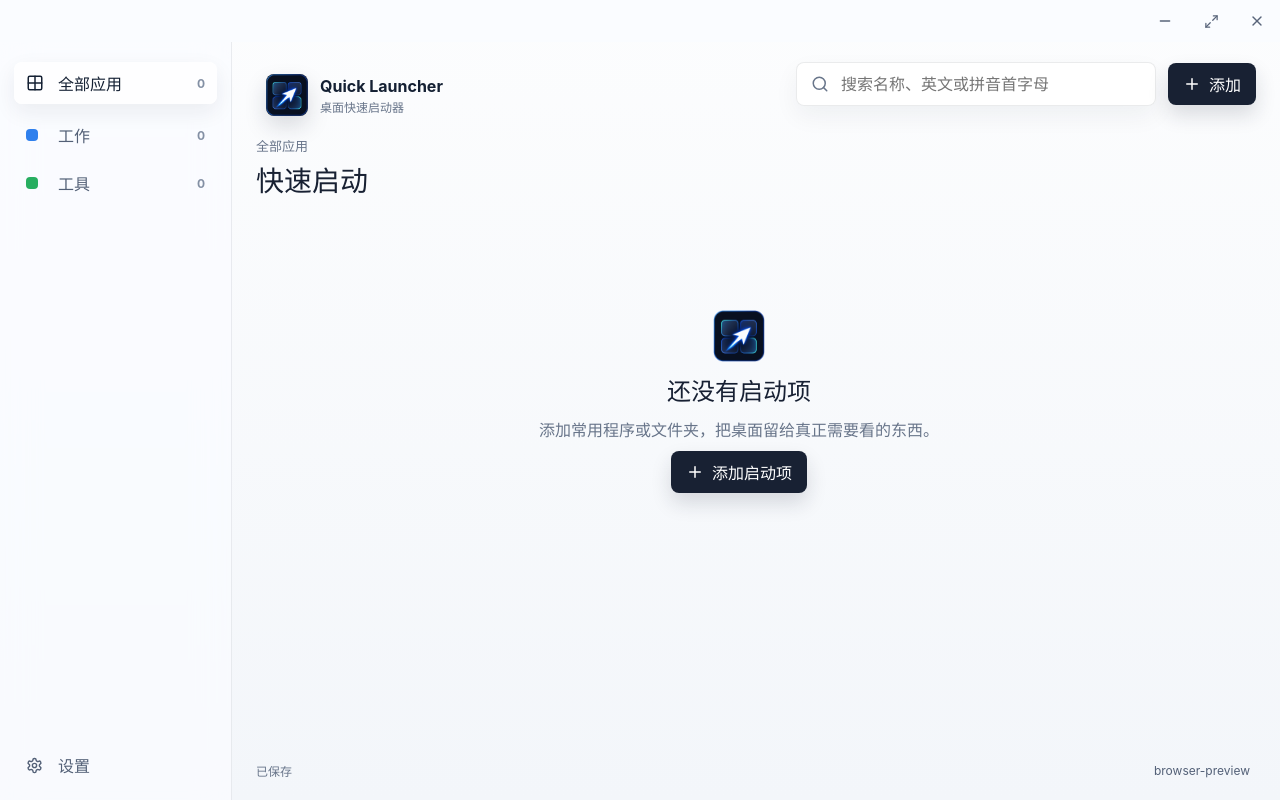
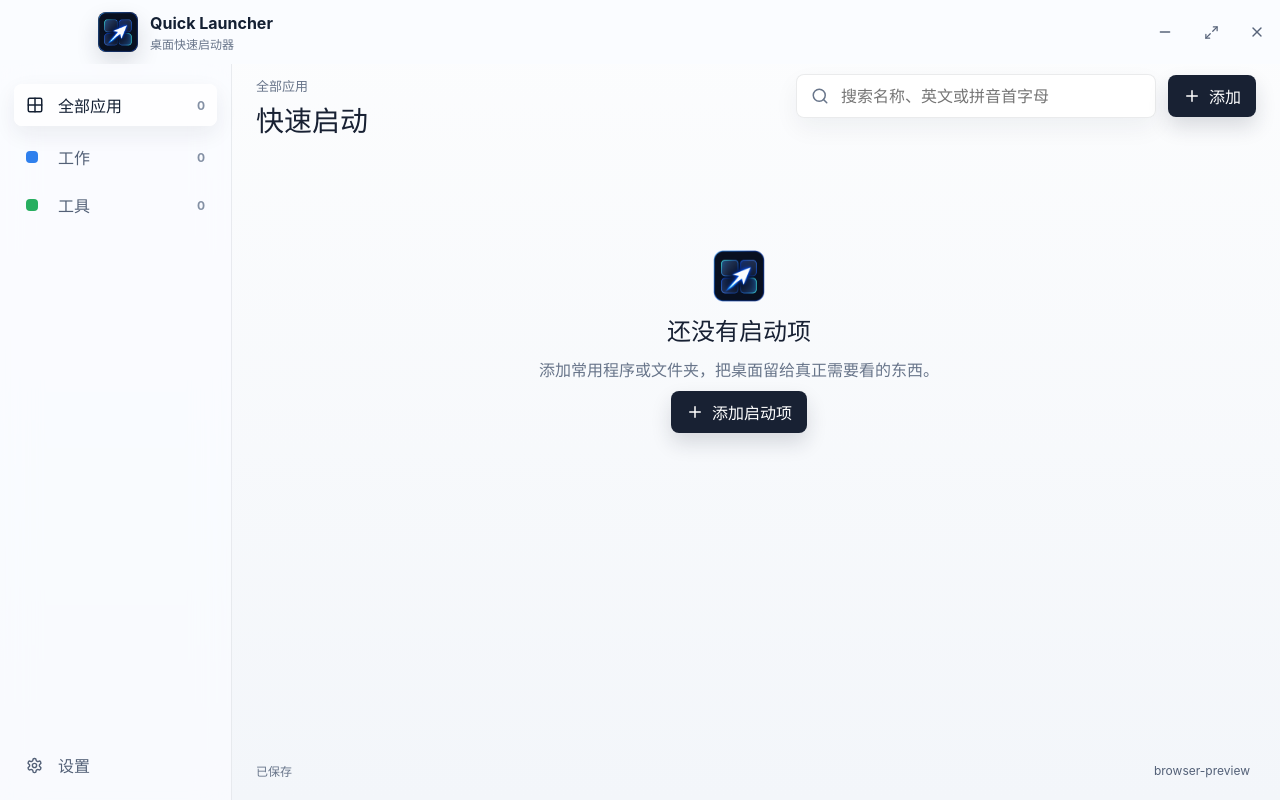
Before and after one commit to xxiyj/quick_launcher, a React (Vite) app: page / in a window 1280 px wide. Built offline with nearby package versions, Linux system fonts and the light colour scheme.

Commit message:
Move brand into titlebar

```diff
--- a/src/App.tsx
+++ b/src/App.tsx
@@ -722,13 +722,6 @@ export default function App() {
         <section className="content">
           <header className="topbar">
             <div className="topbar-left">
-              <div className="content-brand">
-                <div className="brand-mark"><img alt="" src="/app-icon.png" /></div>
-                <div className="brand-copy">
-                  <strong>Quick Launcher</strong>
-                  <span>桌面快速启动器</span>
-                </div>
-              </div>
               <div className="view-title">
                 <p>{query ? "全部应用" : activeCategory?.name ?? "全部应用"}</p>
                 <h1>{query ? `搜索：${query}` : "快速启动"}</h1>
@@ -928,7 +921,15 @@ function WindowTitlebar({ onTitlebarInteraction }: WindowTitlebarProps) {
 
   return (
     <header className="window-titlebar">
-      <div className="titlebar-drag" onMouseDown={(event) => void startDrag(event)} />
+      <div className="titlebar-drag" onMouseDown={(event) => void startDrag(event)}>
+        <div className="titlebar-brand">
+          <div className="brand-mark"><img alt="" src="/app-icon.png" /></div>
+          <div className="brand-copy">
+            <strong>Quick Launcher</strong>
+            <span>桌面快速启动器</span>
+          </div>
+        </div>
+      </div>
       <div className="window-controls">
         <button onClick={() => void control("minimize")} title="最小化" type="button">
           <Minus size={16} />
--- a/src/styles.css
+++ b/src/styles.css
@@ -31,7 +31,7 @@ button {
 
 .shell {
   display: grid;
-  grid-template-rows: 42px 1fr;
+  grid-template-rows: 64px 1fr;
   width: 100vw;
   height: 100vh;
   position: relative;
@@ -44,7 +44,7 @@ button {
   display: grid;
   grid-template-columns: 1fr auto;
   align-items: center;
-  height: 42px;
+  height: 64px;
   background: rgba(250, 252, 255, 0.86);
   backdrop-filter: blur(16px);
   user-select: none;
@@ -55,6 +55,15 @@ button {
   align-items: center;
   height: 100%;
   min-width: 0;
+  padding-left: 98px;
+}
+
+.titlebar-brand {
+  display: flex;
+  align-items: center;
+  gap: 12px;
+  min-width: 0;
+  height: 54px;
 }
 
 .window-controls {
@@ -119,8 +128,8 @@ button {
 .brand-mark {
   display: grid;
   flex: 0 0 auto;
-  width: 42px;
-  height: 42px;
+  width: 40px;
+  height: 40px;
   place-items: center;
   border-radius: 8px;
   overflow: hidden;
@@ -252,7 +261,7 @@ button {
   height: 100%;
   min-width: 0;
   min-height: 0;
-  padding: 20px 24px 12px;
+  padding: 10px 24px 12px;
   overflow: hidden;
 }
 
```
